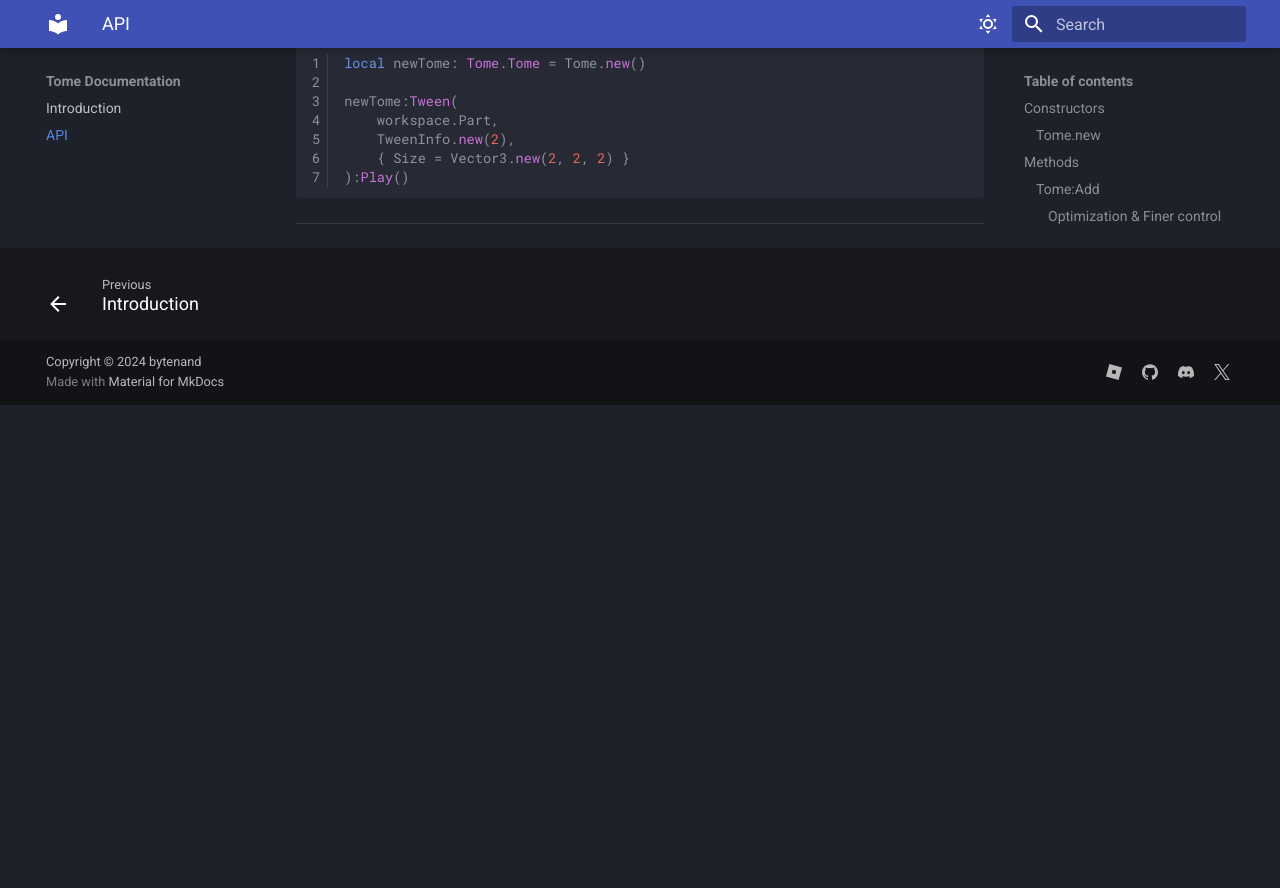
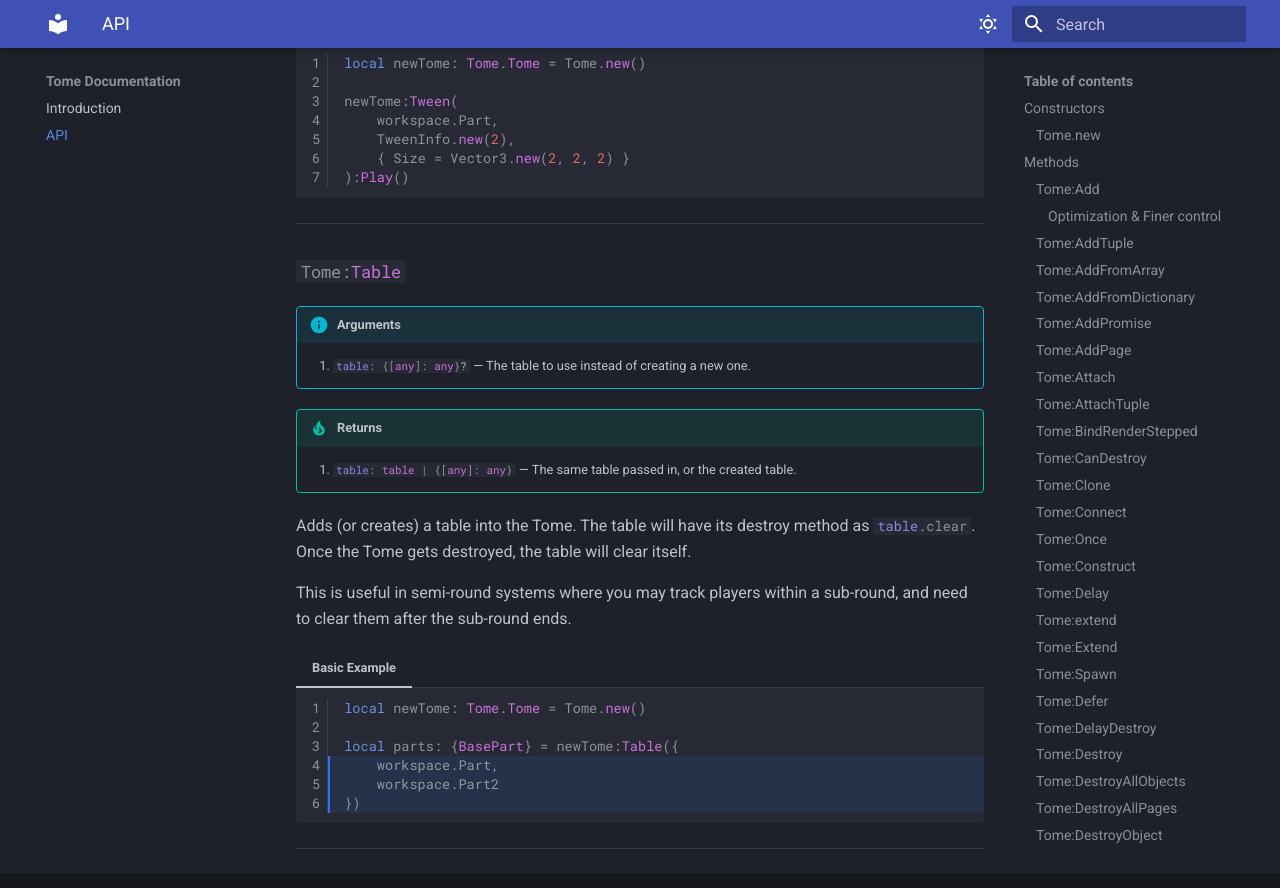
Before and after one commit to y29r/tome-docs, an MkDocs documentation site: the page built from docs/API.md, in a window 1280 px wide and 900 px high, scrolled down 31659 px. Shown: the top 888 px of the window. Built offline with MkDocs 1.6.1 and Material for MkDocs 9.7.7, drawn with Linux system fonts in a browser that asks for light colours; before the commit the page ends 32064 px from its top, so only the background shows below that.

Commit message:
Added Tome:Table

````diff
--- a/docs/API.md
+++ b/docs/API.md
@@ -1623,3 +1623,27 @@
 	```
 
 ---
+
+### `#!luau Tome:Table`
+
+!!! info "Arguments"
+	1. `#!luau table: {[any]: any}?` &mdash; The table to use instead of creating a new one.
+
+!!! tip "Returns"
+	1. `#!luau table: table | {[any]: any}` &mdash; The same table passed in, or the created table.
+
+Adds (or creates) a table into the Tome. The table will have its destroy method as `#!luau table.clear`. Once the Tome gets destroyed, the table will clear itself.
+
+This is useful in semi-round systems where you may track players within a sub-round, and need to clear them after the sub-round ends.
+
+=== "Basic Example"
+	```luau linenums="1" hl_lines="4-6"
+	local newTome: Tome.Tome = Tome.new()
+
+	local parts: {BasePart} = newTome:Table({
+		workspace.Part,
+		workspace.Part2
+	})
+	```
+
+---
````
